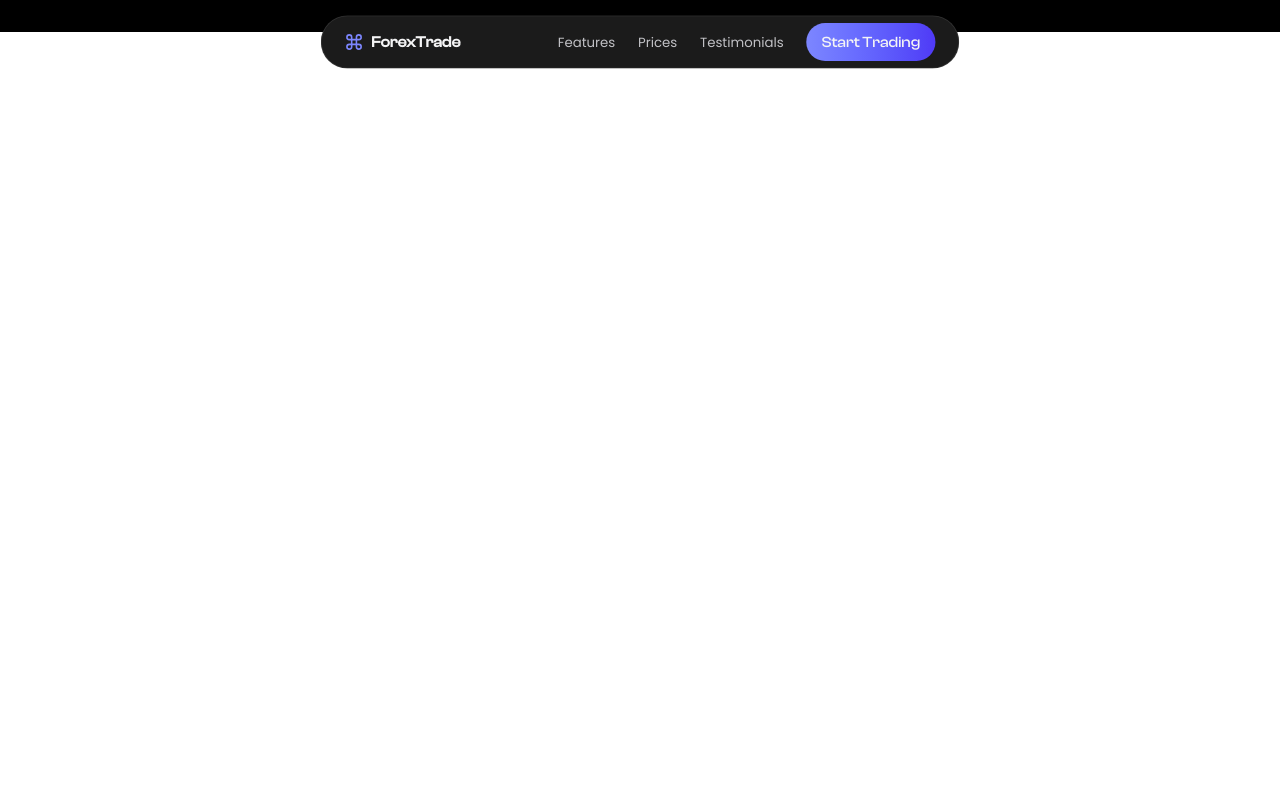
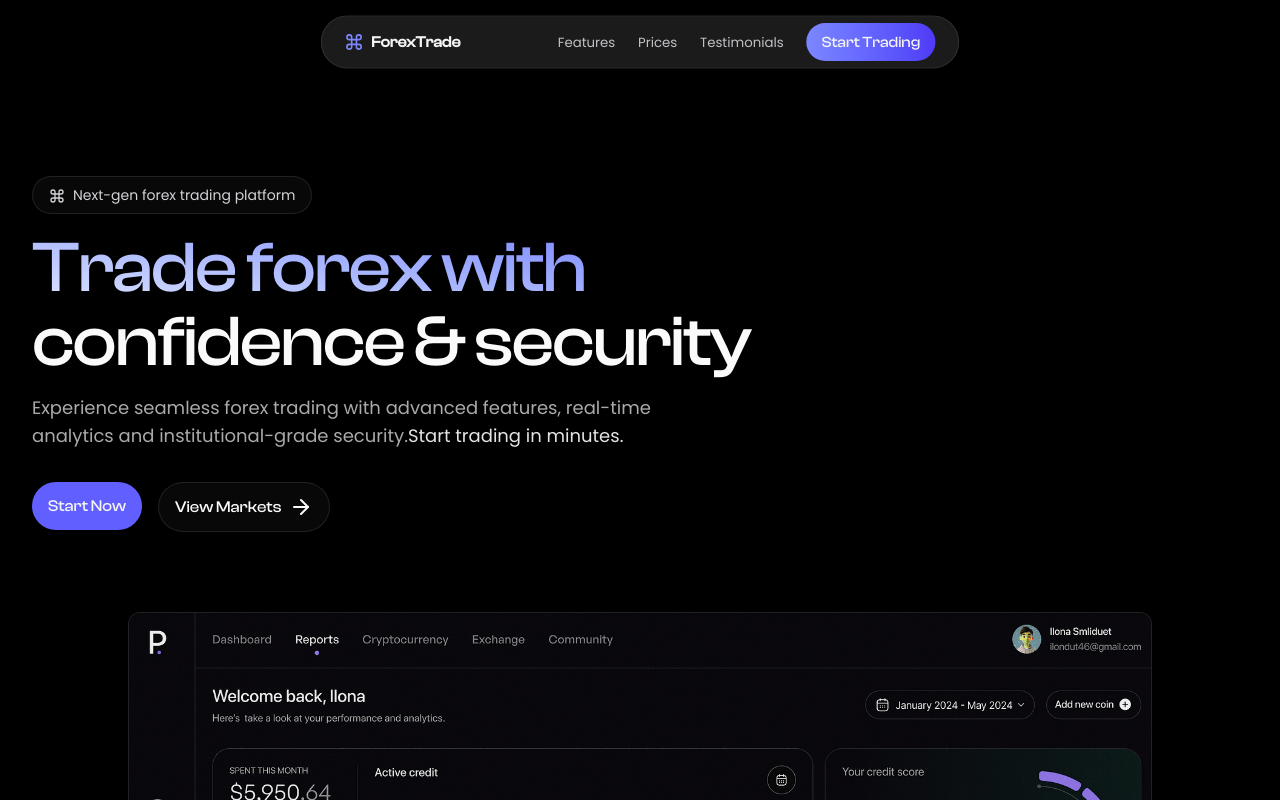
Before and after one commit to vinicius-francisco-sm/forextrade, a React (Vite) app: page / in a window 1280 px wide. Shown: the top 800 px of the page. Built offline with nearby package versions, Linux system fonts and the light colour scheme; a web font is replaced by a local one.

Commit message:
feat: implement hero section

```diff
--- a/src/App.jsx
+++ b/src/App.jsx
@@ -1,10 +1,15 @@
 import React from "react";
 import NavBar from "./components/NavBar";
+import HomePage from "./pages/HomePage";
 
 const App = () => {
   return (
     <div className="text-zinc-100 bg-black p-4">
       <NavBar />
+
+      <div className="">
+        <HomePage />
+      </div>
     </div>
   );
 };
--- /dev/null
+++ b/src/pages/HomePage.jsx
@@ -0,0 +1,12 @@
+import React from "react";
+import HeroSection from "../sections/HeroSection";
+
+const HomePage = () => {
+  return (
+    <div className="bg-black mx-auto">
+      <HeroSection />
+    </div>
+  );
+};
+
+export default HomePage;
--- /dev/null
+++ b/src/sections/HeroSection.jsx
@@ -0,0 +1,48 @@
+import { ArrowRight, Command } from "lucide-react";
+import React from "react";
+
+const HeroSection = () => {
+  return (
+    <section className="relative container mx-auto px-4 pt-40 pb-20">
+      <div className="flex w-fit py-2 mb-4 px-4 cursor-pointer rounded-full glass">
+        <span className="text-sm font-medium text-zinc-300">
+          <Command className="w-4 h-4 inline-block mr-2" />
+          Next-gen forex trading platform
+        </span>
+      </div>
+
+      <div className="max-w-4xl relative z-10">
+        <h1 className="text-5xl md:text-7xl mb-4 tracking-tight text-left">
+          <span className="clash-display grad1">Trade forex with</span>
+          <br />
+          <span className="text-zinc-50 font-medium clash-display">
+            confidence & security
+          </span>
+        </h1>
+
+        <p className="text-lg text-zinc-300/80 mb-8 max-w-2xl text-left">
+          Experience seamless forex trading with advanced features, real-time
+          analytics and institutional-grade security.
+          <span className="text-zinc-200">Start trading in minutes.</span>
+        </p>
+
+        <div className="col sm:flex-row gap-4 items-start">
+          <button className="bg-indigo-500 text-base clash-display px-4 py-3 rounded-full cursor-pointer hover:-translate-y-1 transition2 hover:bg-indigo-500/20">
+            Start Now
+          </button>
+          <button className="text-zinc-50 text-base clash-display glass px-4 centered-row gap-2 py-3 rounded-full cursor-pointer hover:-translate-y-1 transition2 hover:bg-indigo-500/20">
+            View Markets <ArrowRight className="" />
+          </button>
+        </div>
+      </div>
+
+      <div className="relative mx-auto max-w-5xl mt-20">
+        <div className="glass rounded-xl overflow-hidden">
+          <img src="/chart2.png" alt="hero_image" className="w-full h-auto" />
+        </div>
+      </div>
+    </section>
+  );
+};
+
+export default HeroSection;
```
